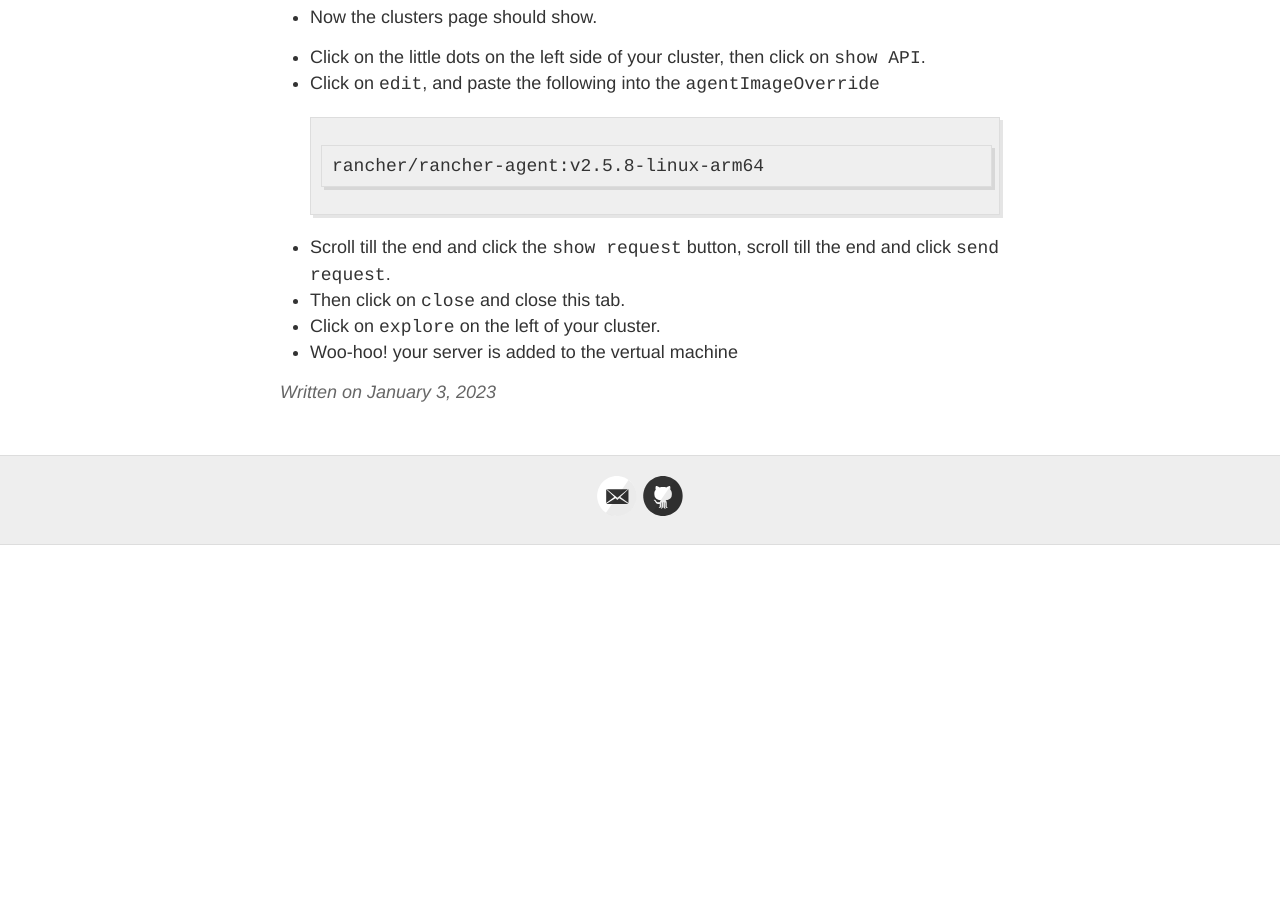
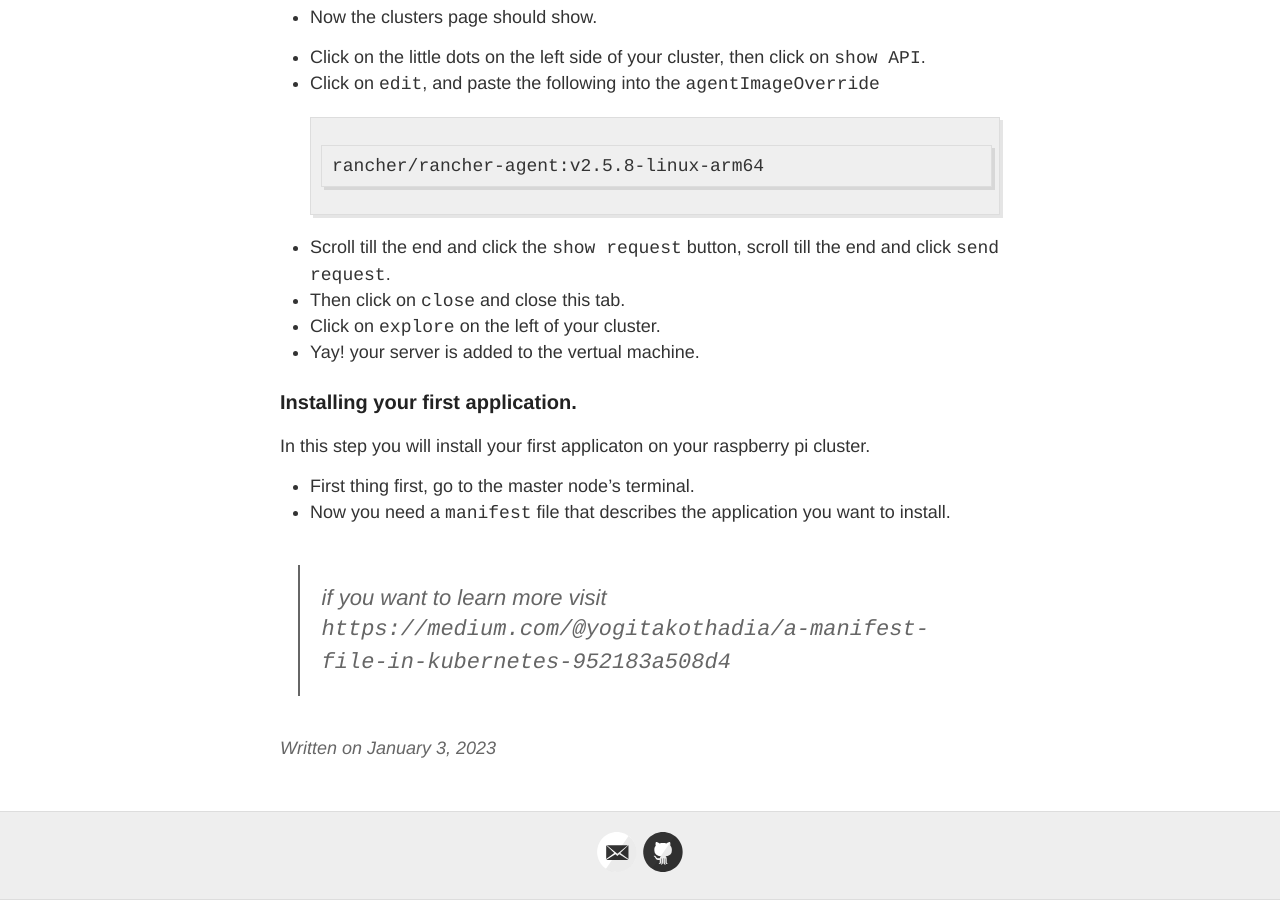
Before and after one commit to hermassest/hermassest.github.io, a Jekyll site: the page built from _posts/2023-01-03-Build-Your-Own-Raspberry-Pi-Cluster.md, in a window 1280 px wide and 900 px high, scrolled down 4892 px. Built offline with Jekyll 4.4.1, drawn with Linux system fonts in a browser that asks for light colours; our own code applies the rules of GitHub Pages for plain Markdown files; before the commit the page ends 5437 px from its top, so only the background shows below that.

Commit message:
Update 2023-01-03-Build-Your-Own-Raspberry-Pi-Cluster.md

```diff
--- a/_posts/2023-01-03-Build-Your-Own-Raspberry-Pi-Cluster.md
+++ b/_posts/2023-01-03-Build-Your-Own-Raspberry-Pi-Cluster.md
@@ -139,4 +139,12 @@ rancher/rancher-agent:v2.5.8-linux-arm64
 - Scroll till the end and click the `show request` button, scroll till the end and click `send request`.
 - Then click on `close` and close this tab.
 - Click on `explore` on the left of your cluster.
-- Woo-hoo! your server is added to the vertual machine
+- Yay! your server is added to the vertual machine.
+
+### Installing your first application.
+In this step you will install your first applicaton on your raspberry pi cluster.
+
+- First thing first, go to the master node's terminal.
+- Now you need a `manifest` file that describes the application you want to install.
+
+> if you want to learn more visit `https://medium.com/@yogitakothadia/a-manifest-file-in-kubernetes-952183a508d4`
```
